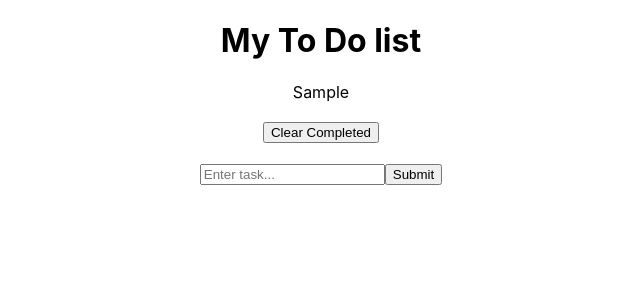
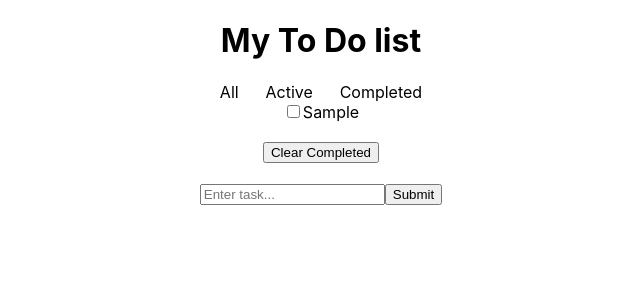
Before and after one commit to PadmajaDhonddev/todo-app, a React (Create React App) app: page / in a window 1280 px wide. Both pictures are taken after typing "Sample" into the empty fields and a click on the button "Submit". Shown: the top 300 px of the page, without its empty margins (319-959 px from the left). Built offline with nearby package versions, Linux system fonts and the light colour scheme.

Commit message:
Added Chkbox & task categories

```diff
--- a/public/index.html
+++ b/public/index.html
@@ -24,7 +24,7 @@
       work correctly both with client-side routing and a non-root public URL.
       Learn how to configure a non-root public URL by running `npm run build`.
     -->
-    <title>React App</title>
+    <title>To Do App</title>
   </head>
   <body>
     <noscript>You need to enable JavaScript to run this app.</noscript>
--- a/src/App.js
+++ b/src/App.js
@@ -1,40 +1,50 @@
-import './App.css';
-import Header from './Header';
-import React, {useState} from 'react';
-import ToDoList from "./ToDoList";
-import ToDoForm from './ToDoForm';
+import "./App.css";
+import Header from "./components/Header";
+import React, { useState } from "react";
+import ToDoList from "./components/ToDoList";
+import ToDoForm from "./components/ToDoForm";
+import ChooseList from "./components/ChooseList";
 
 function App() {
   const [toDoList, setToDoList] = useState([]);
 
   const handleToggle = (id) => {
-    let mapped = toDoList.map(task => {
-      return task.id === id ? { ...task, complete: !task.complete } : { ...task};
+    let mapped = toDoList.map((task) => {
+      return task.id === id
+        ? { ...task, complete: !task.complete }
+        : { ...task };
     });
     setToDoList(mapped);
-  }
+  };
 
   const handleFilter = () => {
-    let filtered = toDoList.filter(task => {
+    let filtered = toDoList.filter((task) => {
       return !task.complete;
     });
     setToDoList(filtered);
-  }
+  };
 
   const addTask = (userInput) => {
     let copy = [...toDoList];
-    copy = [...copy, { id: toDoList.length + 1, task: userInput, complete: false }];
+    copy = [
+      ...copy,
+      { id: toDoList.length + 1, task: userInput, complete: false },
+    ];
     setToDoList(copy);
-  }
+  };
 
   return (
     <div className="App">
-        <Header/>
-        <ToDoList toDoList={toDoList} handleToggle={handleToggle} handleFilter={handleFilter}/>
-        <ToDoForm addTask={addTask}/>
+      <Header />
+      <ChooseList />
+      <ToDoList
+        toDoList={toDoList}
+        handleToggle={handleToggle}
+        handleFilter={handleFilter}
+      />
+      <ToDoForm addTask={addTask} />
     </div>
   );
 }
 
-
 export default App;
--- a/src/ToDo.js
+++ /dev/null
@@ -1,17 +0,0 @@
-import React from 'react';
-
-const ToDo = ({todo, handleToggle}) => {
-
-    const handleClick = (e) => {
-        e.preventDefault()
-        handleToggle(e.currentTarget.id)
-    }
-
-    return (
-        <div id={todo.id} key={todo.id + todo.task} name="todo" value={todo.id} onClick={(e)=>handleClick(e)} className={todo.complete ? "todo strike" : "todo"}>
-            {todo.task}
-        </div>
-    );
-};
-
-export default ToDo;
--- /dev/null
+++ b/src/components/ChooseList.css
@@ -0,0 +1,8 @@
+.Tasks {
+  display: flex;
+  width: 20%;
+  /* background-color: blueviolet; */
+  align-items: center;
+  justify-content: space-evenly;
+  margin: 0 auto;
+}
--- /dev/null
+++ b/src/components/ChooseList.js
@@ -0,0 +1,21 @@
+import React from "react";
+import "./ChooseList.css";
+
+const TASKS_CATEGORIES = ["All", "Active", "Completed"];
+const ChooseList = () => {
+  const ontaskClick = () => {
+    console.log("Clicked!");
+  };
+
+  return (
+    <div className="Tasks">
+      {TASKS_CATEGORIES.map((tasktype) => (
+        <div onClick={ontaskClick} tabIndex={0}>
+          {tasktype}
+        </div>
+      ))}
+    </div>
+  );
+};
+
+export default ChooseList;
--- /dev/null
+++ b/src/components/ToDo.js
@@ -0,0 +1,24 @@
+import React from "react";
+
+const ToDo = ({ todo, handleToggle }) => {
+  const handleClick = (e) => {
+    e.preventDefault();
+    handleToggle(e.currentTarget.id);
+  };
+
+  return (
+    <div
+      id={todo.id}
+      key={todo.id + todo.task}
+      name="todo"
+      value={todo.id}
+      onClick={(e) => handleClick(e)}
+      className={todo.complete ? "todo strike" : "todo"}
+    >
+      <input value={todo.task} checked={todo.complete} type="checkbox" />
+      {todo.task}
+    </div>
+  );
+};
+
+export default ToDo;
--- a/src/ToDoList.js
+++ b/src/components/ToDoList.js
@@ -4,11 +4,11 @@ import React from "react";
 const ToDoList = ({toDoList, handleToggle, handleFilter})=>{
     return (
         <div>
-            {toDoList.map(todo =>{
-                return(
+            {toDoList.map(todo =>
+                (
                     <ToDo todo={todo} handleToggle={handleToggle} handleFilter={handleFilter}/>
                 )
-            })}
+            )}
             <button style={{margin:'20px'}} onClick={handleFilter}>Clear Completed</button>
         </div>
     );
--- a/src/index.js
+++ b/src/index.js
@@ -1,10 +1,9 @@
-import React from 'react';
-import ReactDOM from 'react-dom/client';
-import './index.css';
-import App from './App';
-import reportWebVitals from './reportWebVitals';
+import React from "react";
+import ReactDOM from "react-dom/client";
+import "./index.css";
+import App from "./App";
 
-const root = ReactDOM.createRoot(document.getElementById('root'));
+const root = ReactDOM.createRoot(document.getElementById("root"));
 root.render(
   <React.StrictMode>
     <App />
@@ -14,4 +13,3 @@ root.render(
 // If you want to start measuring performance in your app, pass a function
 // to log results (for example: reportWebVitals(console.log))
 // or send to an analytics endpoint. Learn more: https://bit.ly/CRA-vitals
-reportWebVitals();
--- a/src/reportWebVitals.js
+++ /dev/null
@@ -1,13 +0,0 @@
-const reportWebVitals = onPerfEntry => {
-  if (onPerfEntry && onPerfEntry instanceof Function) {
-    import('web-vitals').then(({ getCLS, getFID, getFCP, getLCP, getTTFB }) => {
-      getCLS(onPerfEntry);
-      getFID(onPerfEntry);
-      getFCP(onPerfEntry);
-      getLCP(onPerfEntry);
-      getTTFB(onPerfEntry);
-    });
-  }
-};
-
-export default reportWebVitals;
```
Also changed, not shown: src/setupTests.js (deleted, +0 -5 lines), src/components/Header.js (renamed from src/Header.js), src/components/ToDoForm.js (renamed from src/ToDoForm.js), 1 other file (tests, documents, lock files or other folders).
